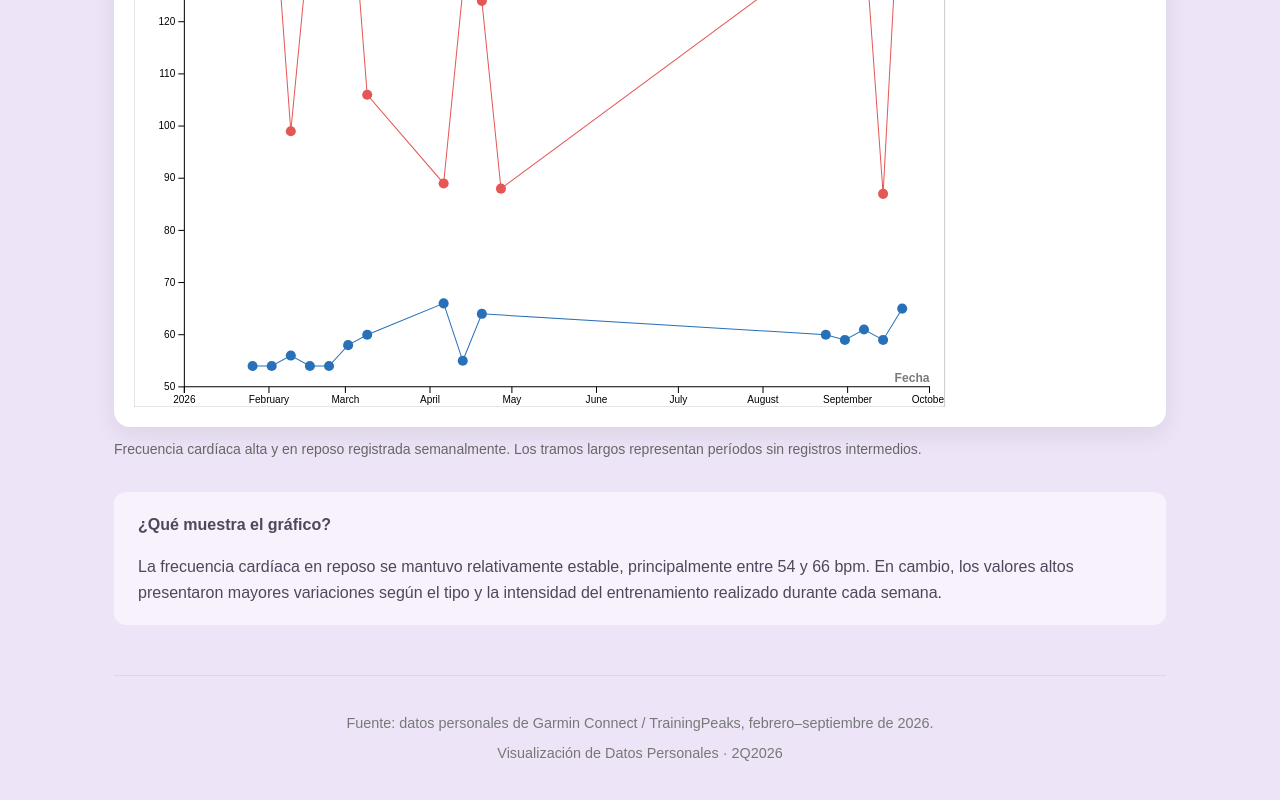
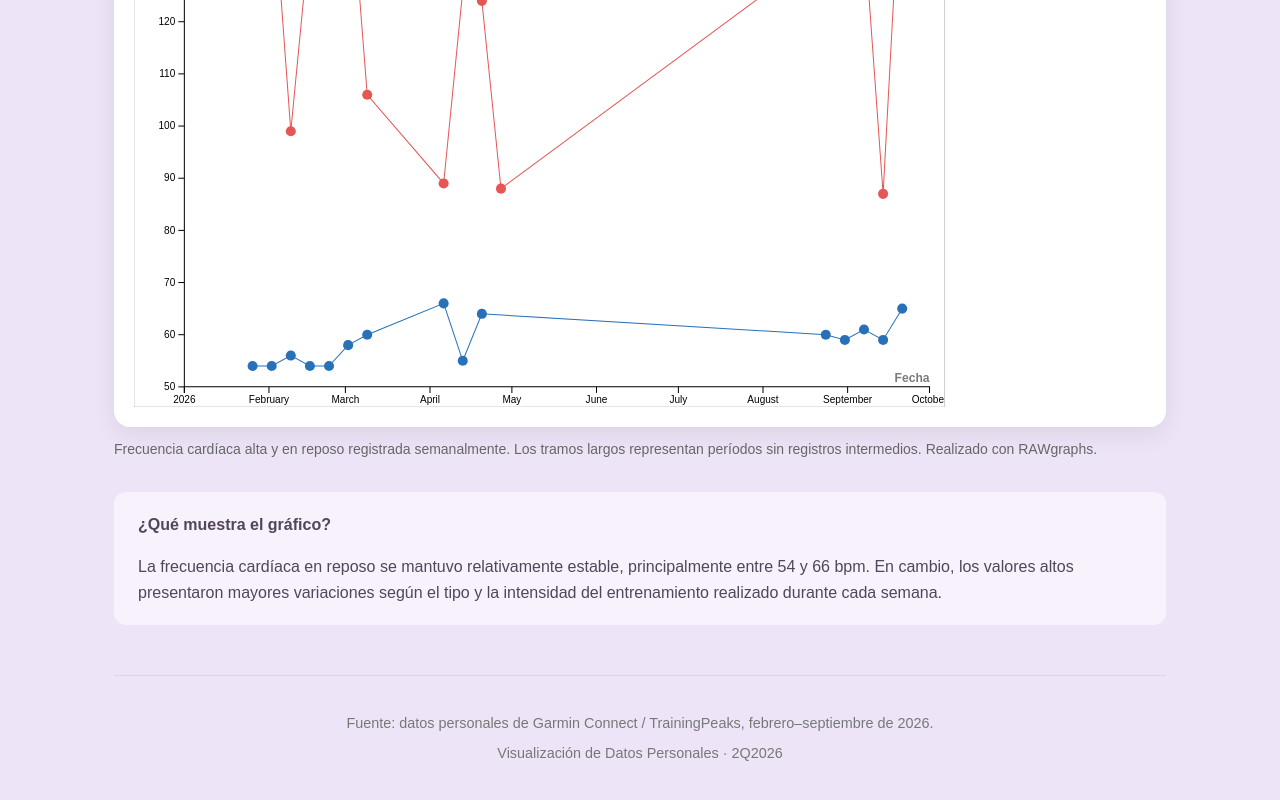
Before and after one commit to valenbza/infovis, a plain HTML site: page tp2/index.html in a window 1280 px wide. Shown: the part 1463-2263 px from the top of the page. Drawn offline with Linux system fonts and the light colour scheme; a script that the page names is missing.

Commit message:
Add note about RAWgraphs to index.html

```diff
--- a/tp2/index.html
+++ b/tp2/index.html
@@ -283,6 +283,7 @@
     ">
       Frecuencia cardíaca alta y en reposo registrada semanalmente.
       Los tramos largos representan períodos sin registros intermedios.
+      Realizado con RAWgraphs.
     </figcaption>
   </figure>
 
```
